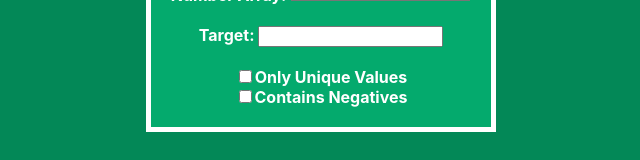
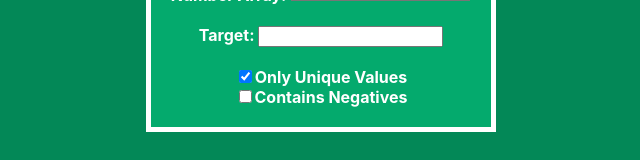
Before and after one commit to zbaskin/NumberCruncher, a React (Create React App) app in the folder number-cruncher/: page / in a window 1280 px wide. Shown: the part 170-330 px from the top of the page, without its empty margins (319-959 px from the left). Built offline with nearby package versions, Linux system fonts and the light colour scheme.

Commit message:
proper usage of uniqueChecked

```diff
--- a/number-cruncher/src/App.js
+++ b/number-cruncher/src/App.js
@@ -9,12 +9,12 @@ function App() {
   const [comboRange, setComboRange] = useState([]);
   const [range, setRange] = useState(10);
   const [hasMoreResults, setMoreResults] = useState(false);
-  const [uniqueChecked, setUnique] = useState(false);
+  const [uniqueChecked, setUnique] = useState(true);
   const [negativeChecked, setNegative] = useState(false);
 
   const getCombos = () => {
     setTimeout(() => {
-      var combinations = callFunction();
+      var combinations = callFunction(uniqueChecked);
       setCombos(combinations);
       setRange(10);
       setComboRange(combinations.slice(0, 10));
@@ -32,6 +32,12 @@ function App() {
 
   const updateUnique = () => {
     setUnique(!uniqueChecked);
+    var combinations = callFunction(!uniqueChecked);
+    setCombos(combinations);
+    setRange(10);
+    setComboRange(combinations.slice(0, 10));
+    if (combinations.length > range) setMoreResults(true);
+    else setMoreResults(false);
   }
 
   const updateNegative = () => {
@@ -62,3 +68,5 @@ export default App;
 // Test Values: 44.19, 87.09, 263.57, 3095.32, 6329.94, 144.42, 393.60, 2178.40,
 // 205.17, 315.14, 1016.50, 1427.41, 870.00, 163.31, 2397.93, 2742.81, 51399.55, 8766.58, 75.98, 53.35
 // = 4416.48
+
+// TODO: fix freeze on large numbers, copy text to clipboard, handle negative numbers, clean up multiple code instances (setter functions)
--- a/number-cruncher/src/functions.js
+++ b/number-cruncher/src/functions.js
@@ -7,7 +7,7 @@ function removeDuplicates(arr) {
     return newArr.sort((a, b) => { return a.length - b.length });
 }
 
-const combinationSum = function (candidates, target) {
+const combinationSum = function (candidates, target, isUnique) {
     let res = [];
     let temp = [];
     let tolerance = 0.000001;
@@ -20,7 +20,8 @@ const combinationSum = function (candidates, target) {
         for (let i = index; i < candidates.length; i++) {
             if (candidates[i] > target || candidates[i] <= 0 || isNaN(candidates[i])) continue;
             temp.push(candidates[i]);
-            iterate(i, sum + candidates[i]);
+            if (isUnique) iterate(i + 1, sum + candidates[i]);
+            else iterate(i, sum + candidates[i]);
             temp.pop();
         }
     }
@@ -30,7 +31,7 @@ const combinationSum = function (candidates, target) {
     return res;
 }
 
-function callFunction() {
+function callFunction(uniqueChecked) {
     var arrVal = document.getElementById("array").value;
     var x = document.getElementById("target").value;
 
@@ -40,7 +41,7 @@ function callFunction() {
         arr.push(parseFloat(arrStr[i]));
     }
 
-    var result = combinationSum(arr, parseFloat(x));
+    var result = combinationSum(arr, parseFloat(x), uniqueChecked);
 
     return result;
 };
```
